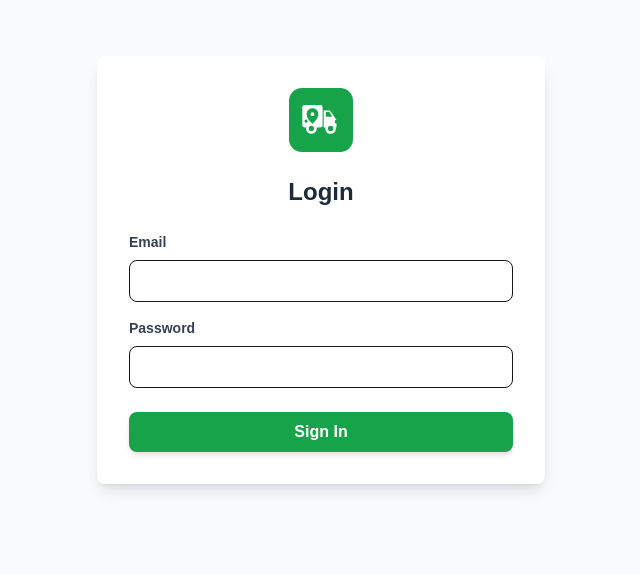
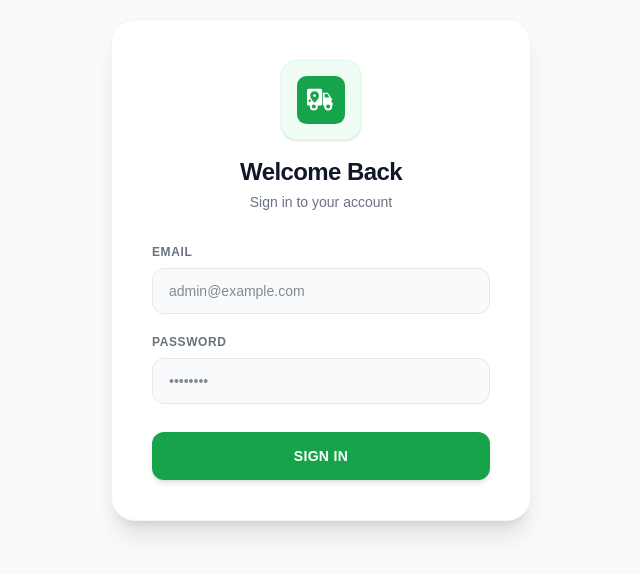
Before and after one commit to madhwendrashukla/E-Van-Tracker, a Next.js app in the folder kachra-gaadi-frontend/: page /login in a window 1280 px wide. Shown: the part 130-704 px from the top of the page, without its empty margins (319-959 px from the left). Built offline with nearby package versions, Linux system fonts and the light colour scheme; no server answers.

Commit message:
Redesign Login page UI to standard white and green theme

```diff
--- a/kachra-gaadi-frontend/src/app/login/page.js
+++ b/kachra-gaadi-frontend/src/app/login/page.js
@@ -82,42 +82,48 @@ export default function LoginPage() {
   };
 
   return (
-    <div className="min-h-screen flex items-center justify-center bg-gray-50 dark:bg-gray-900">
-      <div className="max-w-md w-full p-8 bg-white dark:bg-gray-800 rounded-lg shadow-lg">
-        <div className="flex justify-center mb-6">
-          <img src={logoUrl} alt="Logo" className="w-16 h-16 object-contain" />
+    <div className="min-h-screen flex items-center justify-center bg-[#f8fafc] p-4">
+      <div className="w-full max-w-[420px] bg-white rounded-3xl shadow-xl border border-gray-100 p-8 sm:p-10">
+        <div className="flex flex-col items-center justify-center mb-8">
+          <div className="w-20 h-20 bg-green-50 rounded-2xl flex items-center justify-center mb-4 shadow-sm border border-green-100">
+            <img src={logoUrl} alt="Logo" className="w-12 h-12 object-contain" />
+          </div>
+          <h2 className="text-2xl font-black text-gray-900 tracking-tight">Welcome Back</h2>
+          <p className="text-gray-500 text-sm font-medium mt-1">Sign in to your account</p>
         </div>
-        <h2 className="text-2xl font-bold text-center text-gray-800 dark:text-white mb-6">Login</h2>
 
         {error && (
-          <div className="bg-red-100 border border-red-400 text-red-700 px-4 py-3 rounded mb-4">
+          <div className="bg-red-50 border border-red-200 text-red-600 px-4 py-3 rounded-xl mb-6 text-sm font-medium flex items-center gap-2">
+            <svg className="w-5 h-5 shrink-0" fill="none" stroke="currentColor" viewBox="0 0 24 24"><path strokeLinecap="round" strokeLinejoin="round" strokeWidth="2" d="M12 8v4m0 4h.01M21 12a9 9 0 11-18 0 9 9 0 0118 0z"></path></svg>
             {error}
           </div>
         )}
 
-        <form onSubmit={handleLogin}>
-          <div className="mb-4">
-            <label className="block text-gray-700 dark:text-gray-300 text-sm font-bold mb-2">
+        <form onSubmit={handleLogin} className="space-y-5">
+          <div>
+            <label className="block text-gray-500 text-xs font-bold uppercase tracking-wider mb-2">
               Email
             </label>
             <input
               type="email"
               value={email}
               onChange={(e) => setEmail(e.target.value)}
-              className="w-full px-3 py-2 border rounded-lg focus:outline-none focus:ring-2 focus:ring-green-500 dark:bg-gray-700 dark:border-gray-600 dark:text-white"
+              className="w-full px-4 py-3 bg-gray-50 border border-gray-200 text-gray-900 rounded-xl focus:outline-none focus:ring-2 focus:ring-green-500 focus:bg-white transition-colors text-sm font-medium"
+              placeholder="admin@example.com"
               required
             />
           </div>
 
-          <div className="mb-6">
-            <label className="block text-gray-700 dark:text-gray-300 text-sm font-bold mb-2">
+          <div>
+            <label className="block text-gray-500 text-xs font-bold uppercase tracking-wider mb-2">
               Password
             </label>
             <input
               type="password"
               value={password}
               onChange={(e) => setPassword(e.target.value)}
-              className="w-full px-3 py-2 border rounded-lg focus:outline-none focus:ring-2 focus:ring-green-500 dark:bg-gray-700 dark:border-gray-600 dark:text-white"
+              className="w-full px-4 py-3 bg-gray-50 border border-gray-200 text-gray-900 rounded-xl focus:outline-none focus:ring-2 focus:ring-green-500 focus:bg-white transition-colors text-sm font-medium"
+              placeholder="••••••••"
               required
             />
           </div>
@@ -125,10 +131,10 @@ export default function LoginPage() {
           <button
             type="submit"
             disabled={loading}
-            style={{ backgroundColor: brandColor }}
-            className="w-full text-white font-bold py-2 px-4 rounded-lg focus:outline-none focus:ring-2 disabled:opacity-50 transition-colors shadow-md hover:opacity-90"
+            style={{ backgroundColor: brandColor || '#16a34a' }}
+            className="w-full text-white font-bold py-3.5 px-4 rounded-xl focus:outline-none focus:ring-4 focus:ring-green-500/30 disabled:opacity-70 transition-all shadow-md hover:shadow-lg mt-2 text-sm uppercase tracking-wide"
           >
-            {loading ? 'Logging in...' : 'Sign In'}
+            {loading ? 'Authenticating...' : 'Sign In'}
           </button>
         </form>
       </div>
```
